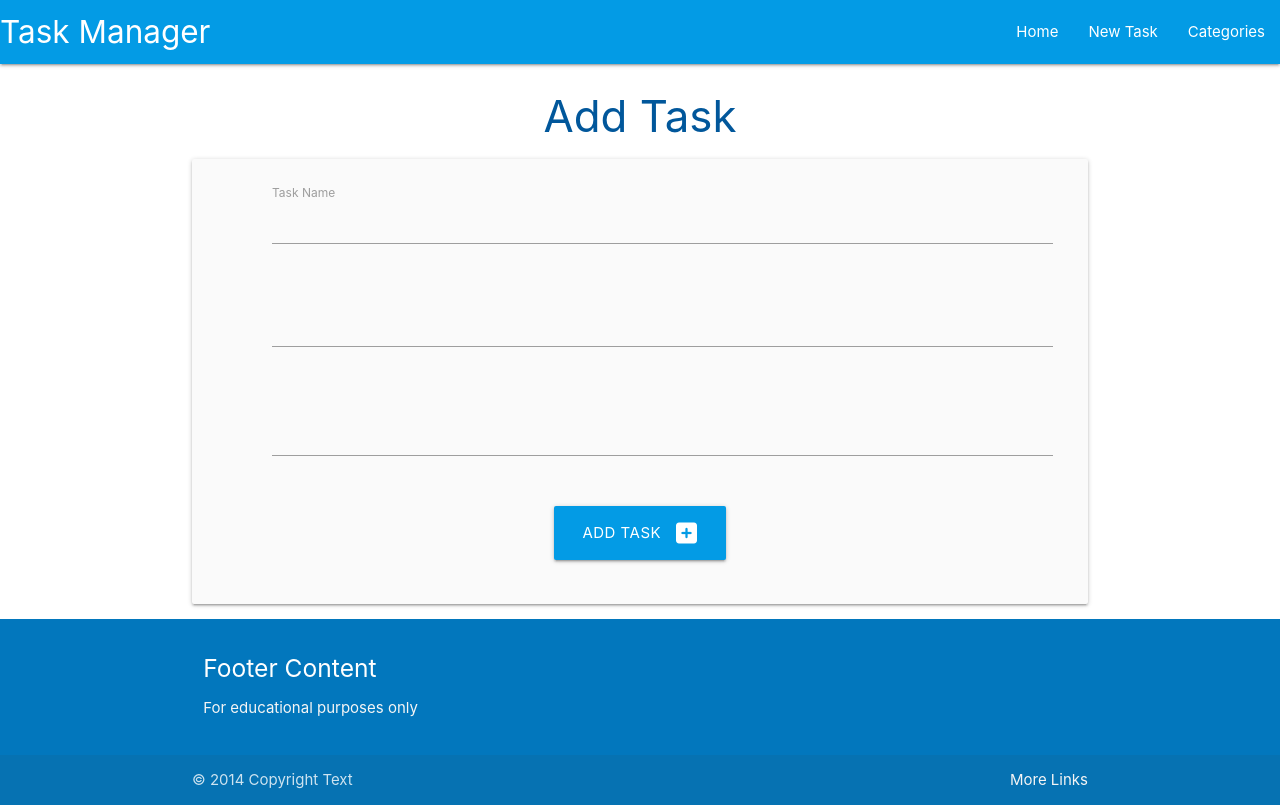
After one commit to Oxymetaphoric/sqlalchemy-task-manager, a Flask app: page /add_task in a window 1280 px wide. The commit adds this page. Run offline with Flask 2, Linux system fonts and the light colour scheme; data that the repository does not hold is empty.

```diff
--- a/taskmanager/routes.py
+++ b/taskmanager/routes.py
@@ -36,3 +36,19 @@ def delete_category(category_id):
     db.session.delete(category)
     db.session.commit()
     return redirect(url_for("categories"))
+
+@app.route("/add_task", methods=["GET", "POST"])
+def add_task():
+    categories=list(Category.query.order_by(Category.category_name).all())
+    if request.method == "POST":
+        task = Task(
+                task_name = request.form.get("task_name"),
+                task_description = request.form.get("task_description"),
+                is_urgent = bool(True if request.form.get("is_urgent") else False),
+                due_date = request.form.get("due_date"),
+                category_id = request.form.get("category_id")
+                )
+        db.session.add(task)
+        db.session.commit()
+        return redirect(url_for("home"))
+    return render_template("add_task.html", categories=categories)
--- /dev/null
+++ b/taskmanager/templates/add_task.html
@@ -0,0 +1,43 @@
+{% extends "base.html" %}
+{% block content %}
+<h3 class="light-blue-text text-darken-4 center-align ">Add Task</h3>
+
+<div class="row card-panel grey lighten-5">
+  <form class="col s12" method="POST" action="{{url_for('add_task')}}">
+    <div class="row">
+      <div class="input-field col s12">
+        <i class="fas fa pencil-alt prefix light-blue-text text-darken-4"></i>
+        <input name="task_name" placeholder="" id="task_name" minlength="5" maxlength="50" type="text" class="validate" required>
+        <label for="task_name">Task Name</label>
+      </div>
+    </div>
+
+    <div class="row">
+      <div class="input-field col s12">
+        <i class="fas fa align-left prefix light-blue-text text-darken-4"></i>
+        <textarea name="task_description" placeholder="" id="task_description" minlength="5" maxlength="200" type="text" class="materialize-textarea validate" required></textarea>
+        <label for="task_description" Name</label>
+      </div>
+    </div>
+
+    <div class="row">
+      <div class="input-field col s12">
+        <i class="fas fa align-left prefix light-blue-text text-darken-4"></i>
+        <textarea name="task_description" placeholder="" id="task_description" minlength="5" maxlength="200" type="text" class="materialize-textarea validate" required></textarea>
+        <label for="task_description" Name</label>
+      </div>
+    </div>
+
+
+    <div class="row">
+      <div class="col s12 center-align">
+        <button type="submit" class="btn-large light-blue darken-1">
+          Add task <i class="fas fa-plus-square right"></i>
+        </button>
+      </div>
+    </div>
+  </form>
+</div>
+
+
+{% endblock %}
--- a/taskmanager/templates/base.html
+++ b/taskmanager/templates/base.html
@@ -18,14 +18,14 @@
           <a href="#" data-target="mobile-demo" class="sidenav-trigger"><i class="fas fa-bars"></i></a>
           <ul id="nav-mobile" class="right hide-on-med-and-down">
             <li><a href="{{url_for('home')}}">Home</a></li>
-            <li><a href="{{url_for('add_categories')}}">New Task</a></li>
+            <li><a href="{{url_for('add_task')}}">New Task</a></li>
             <li><a href="{{url_for('categories')}}">Categories</a></li>
           </ul>
         </div>
       </nav>
       <ul class="sidenav", id="mobile-demo">
         <li><a href="{{url_for('home')}}">Home</a></li>
-        <li><a href="{{url_for('add_categories')}}">New Task</a></li>
+        <li><a href="{{url_for('add_task')}}">New Task</a></li>
         <li><a href="{{url_for('categories')}}">Categories</a></li>
        </ul>
   </header>
```
Also changed, not shown: taskmanager/templates/task.html (+8 -0 lines).
